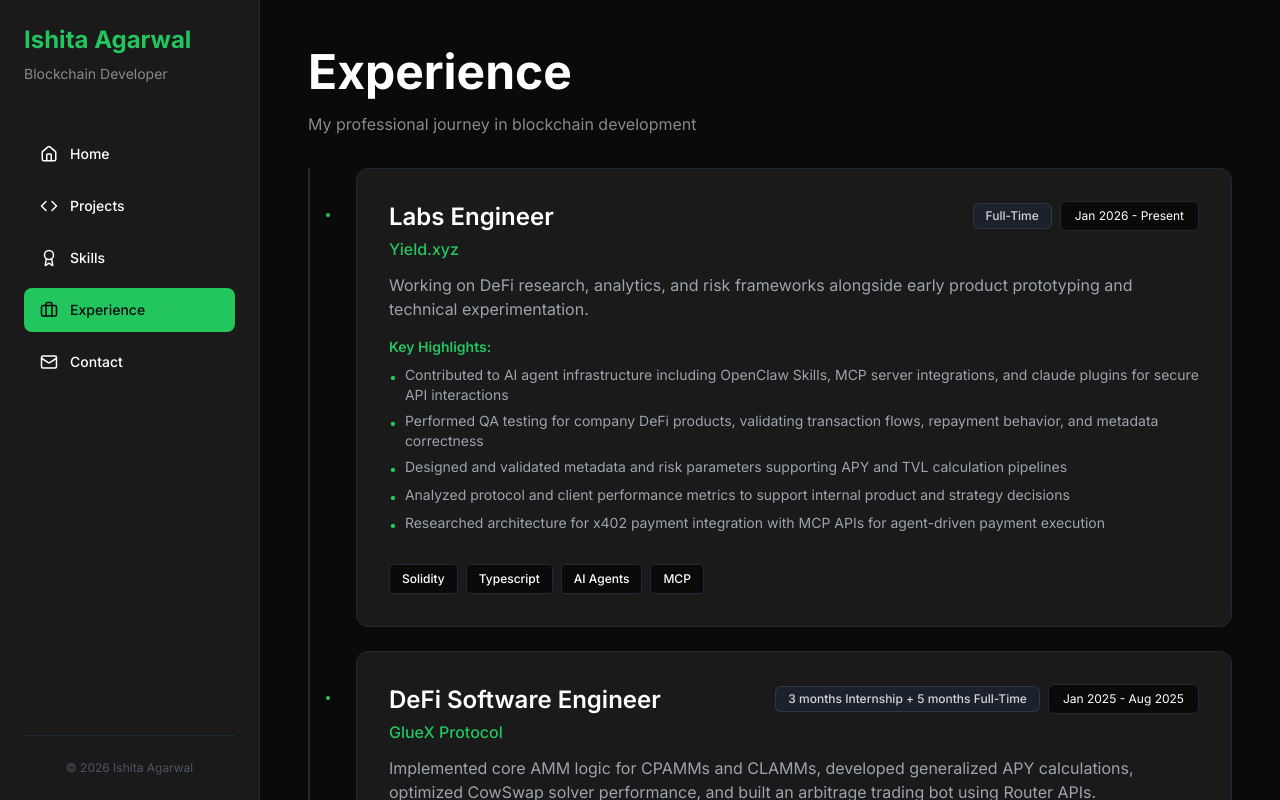
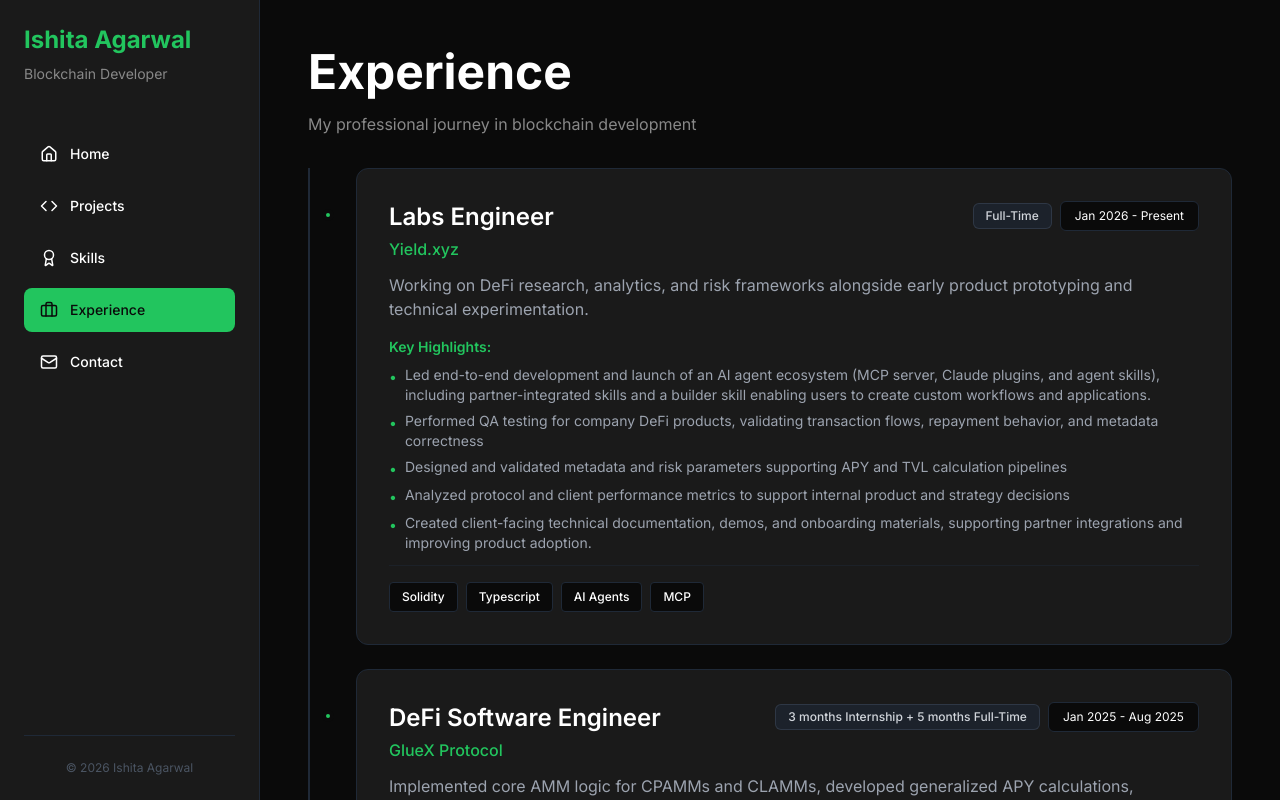
Before and after one commit to Ishita-02/Portfolio-website, a Next.js app: page /experience in a window 1280 px wide. Built offline with nearby package versions, Linux system fonts and the light colour scheme.

Commit message:
feat: update resume

```diff
--- a/app/experience/page.tsx
+++ b/app/experience/page.tsx
@@ -7,11 +7,11 @@ export default function ExperiencePage() {
       type: "Full-Time",
       description: "Working on DeFi research, analytics, and risk frameworks alongside early product prototyping and technical experimentation.",
       highlights: [
-        "Contributed to AI agent infrastructure including OpenClaw Skills, MCP server integrations, and claude plugins for secure API interactions",
+        "Led end-to-end development and launch of an AI agent ecosystem (MCP server, Claude plugins, and agent skills), including partner-integrated skills and a builder skill enabling users to create custom workflows and applications.",
         "Performed QA testing for company DeFi products, validating transaction flows, repayment behavior, and metadata correctness",
         "Designed and validated metadata and risk parameters supporting APY and TVL calculation pipelines",
         "Analyzed protocol and client performance metrics to support internal product and strategy decisions",
-        "Researched architecture for x402 payment integration with MCP APIs for agent-driven payment execution"
+        "Created client-facing technical documentation, demos, and onboarding materials, supporting partner integrations and improving product adoption."
       ],
       techStack: ["Solidity", "Typescript", "AI Agents", "MCP"],
     },
```
Also changed, not shown: 1 other file (tests, documents, lock files or other folders).
